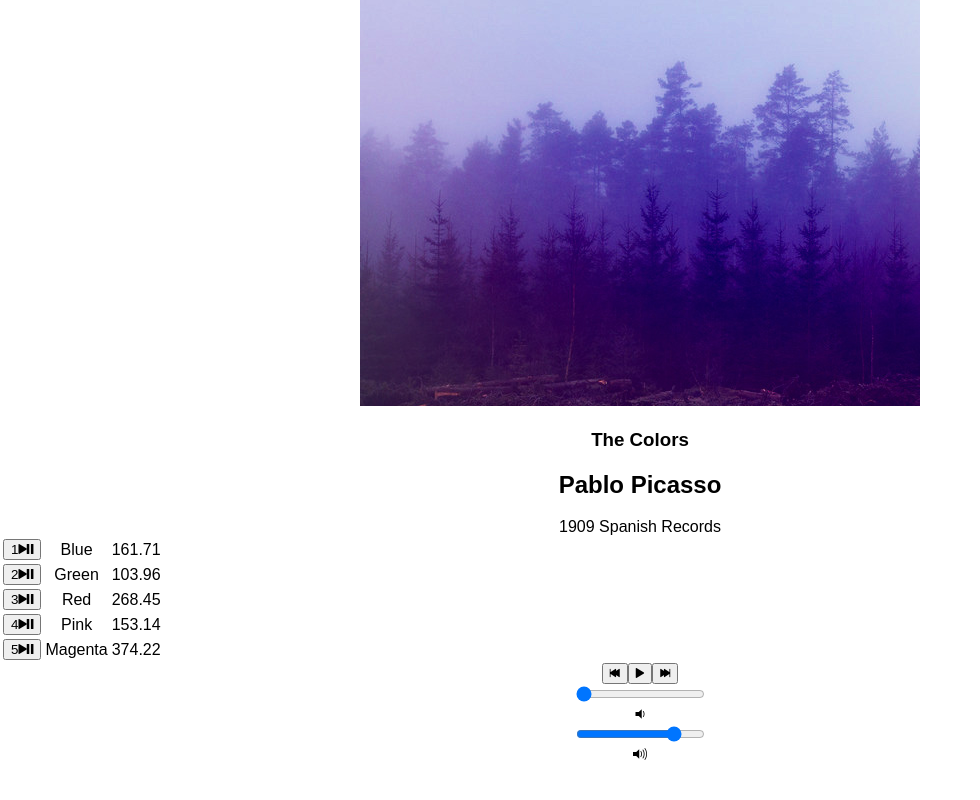
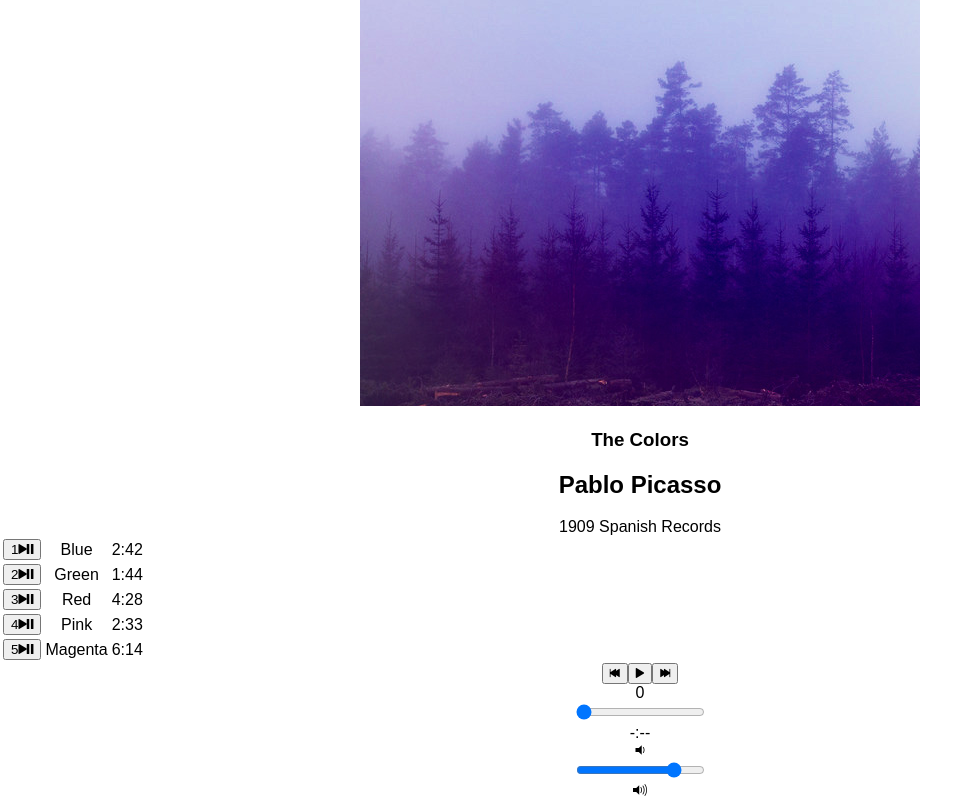
Before and after one commit to Ayla-TK/bloc-jams-react-new, a React (Create React App) app: page /album/the-colors in a window 1280 px wide. Shown: the part 252-1052 px from the top of the page, without its empty margins (0-980 px from the left). Before the commit the page ends 1016 px from the top, so only its background shows below. Built offline with nearby package versions, Linux system fonts and the light colour scheme.

Commit message:
BlocJams React Assignment 9: COMPLETE

```diff
--- a/src/components/Album.js
+++ b/src/components/Album.js
@@ -13,7 +13,7 @@ class Album extends Component {
     album: album,
       currentSong: album.songs[0],
       currentTime: 0,
-       duration: album.songs[0].duration,
+      duration: album.songs[0].duration,
       isPlaying: false
 
   };
@@ -82,6 +82,10 @@ class Album extends Component {
        this.play();
     }
 
+    formatTime(time) {
+     return time ? `${Math.floor(time / 60)}:${Number(time % 60 / 100).toFixed(2).substr(2,3)}` : '-:--'
+   }
+
    handleTimeChange(e) {
        const newTime = this.audioElement.duration * e.target.value;
        this.audioElement.currentTime = newTime;
@@ -116,7 +120,7 @@ class Album extends Component {
                    </button>
                  </td>
                  <td className="song-title">{song.title}</td>
-                 <td className="song-duration">{song.duration}</td>
+                 <td className="song-duration">{this.formatTime(song.duration)}</td>
                  </tr>
            )}
            </tbody>
@@ -124,6 +128,9 @@ class Album extends Component {
          <PlayerBar
           isPlaying={this.state.isPlaying}
           currentSong={this.state.currentSong}
+          currentTime={this.audioElement.currentTime}
+          duration={this.audioElement.duration}
+          formatTime={(t) => this.formatTime(t)}
           handleSongClick={() => this.handleSongClick(this.state.currentSong)}
           handlePrevClick={() => this.handlePrevClick()}
           handleNextClick={() => this.handleNextClick()}
--- a/src/components/PlayerBar.js
+++ b/src/components/PlayerBar.js
@@ -26,7 +26,7 @@ class PlayerBar extends Component {
                step="0.01"
                onChange={this.props.handleTimeChange}
              />
-           <div className="total-time">{this.props.duration}</div>
+           <div className="total-time">{this.props.formatTime(this.props.duration)}</div>
          </section>
          <section id="volume-control">
            <div className="icon ion-volume-low"></div>
```
